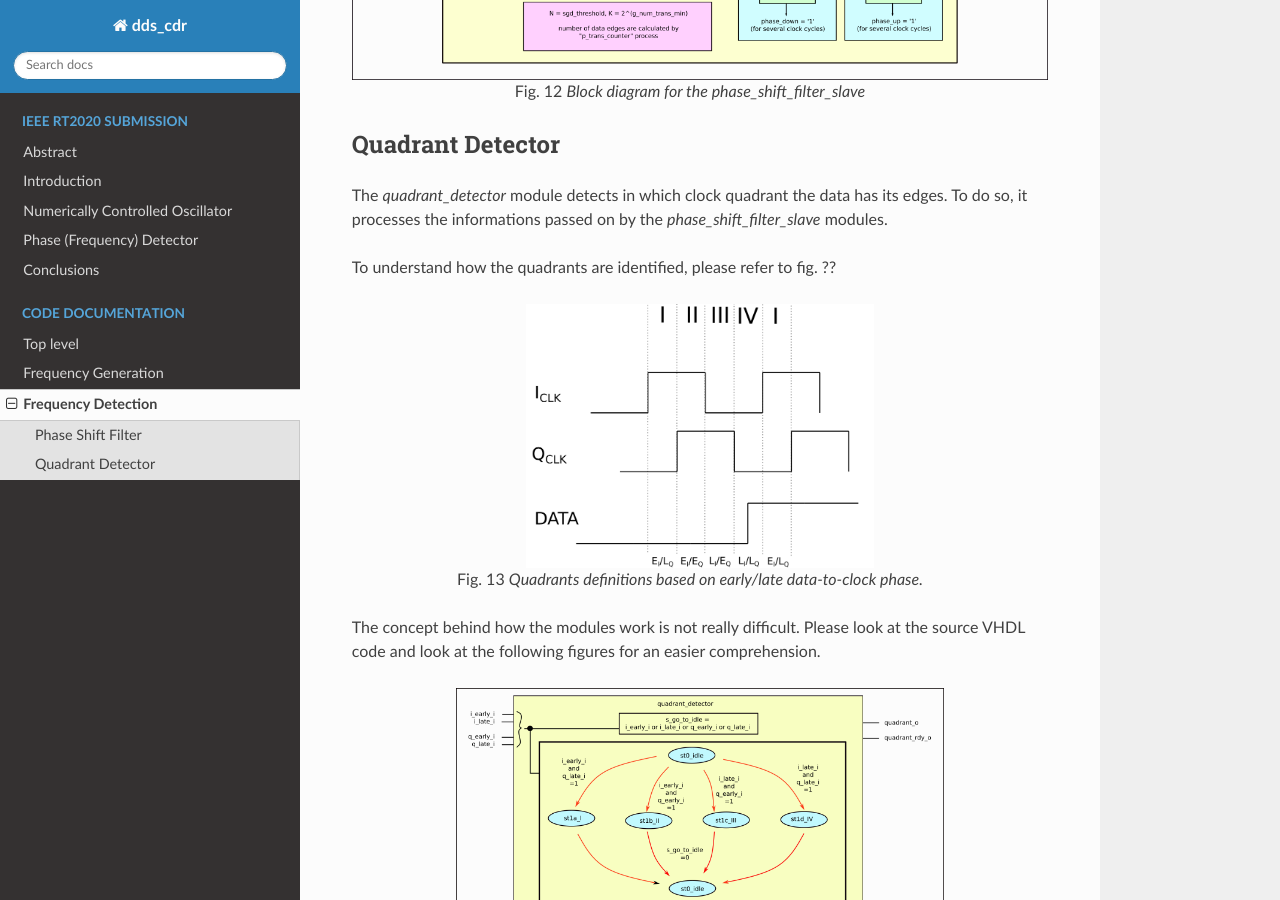
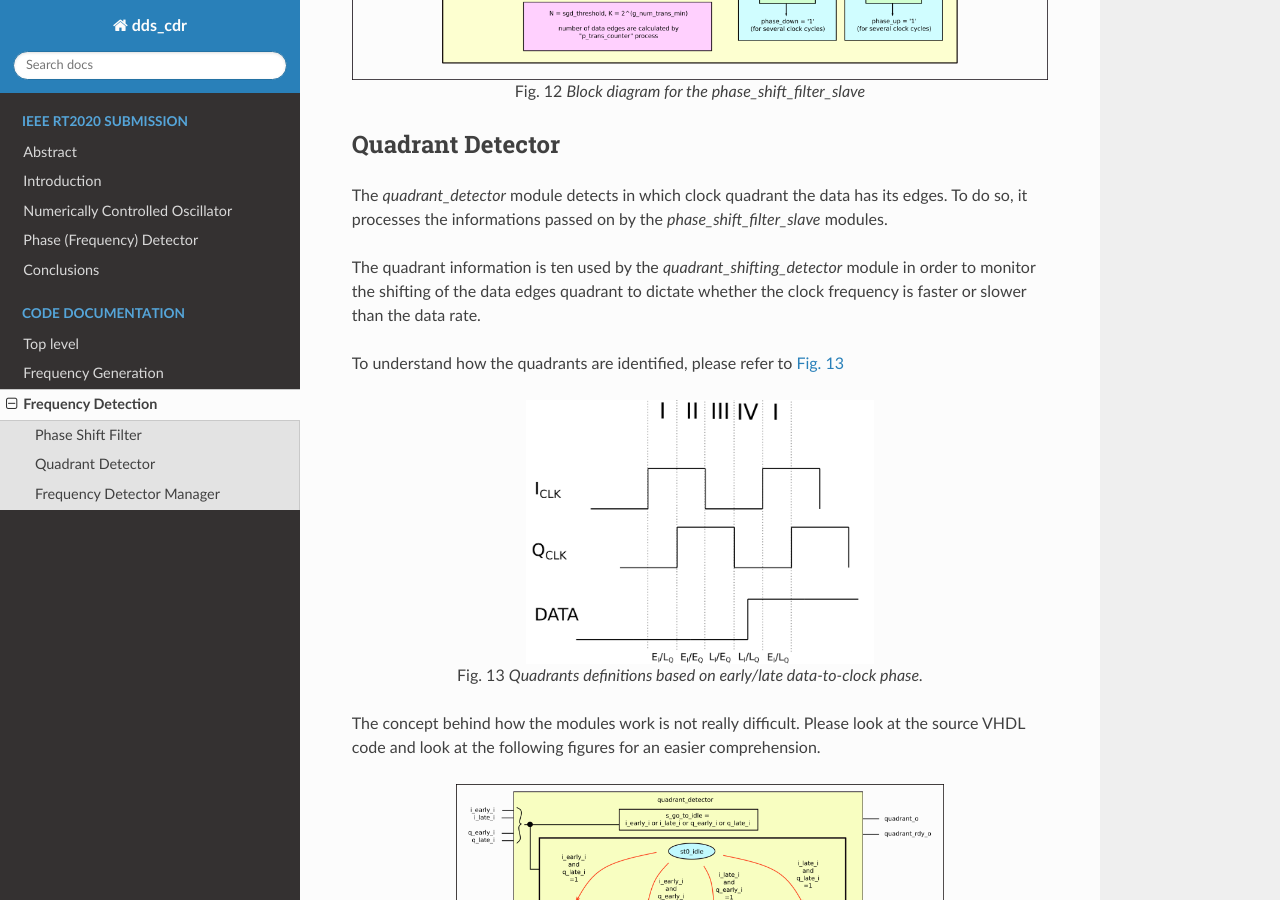
Before and after one commit to FilMarini/FPGA_CDR_core, a Sphinx documentation site: the page built from docs/source/code_doc/frequency_detector.rst, in a window 1280 px wide and 900 px high, scrolled down 2138 px. Built offline with Sphinx 7.4.7 and the Read the Docs theme 2.0.0, drawn with Linux system fonts in a browser that asks for light colours; some of the changed text lies outside the part shown.

Commit message:
fixed some sentences

```diff
--- a/docs/source/code_doc/frequency_detector.rst
+++ b/docs/source/code_doc/frequency_detector.rst
@@ -54,7 +54,9 @@ Quadrant Detector
 
 The *quadrant_detector* module detects in which clock quadrant the data has its edges. To do so, it processes the informations passed on by the *phase_shift_filter_slave* modules.
 
-To understand how the quadrants are identified, please refer to fig. ??
+The quadrant information is ten used by the *quadrant_shifting_detector* module in order to monitor the shifting of the data edges quadrant to dictate whether the clock frequency is faster or slower than the data rate.
+
+To understand how the quadrants are identified, please refer to :numref:`quad`
 
 .. _quad:
 .. figure:: quadrant_thing/quadrants.png
@@ -81,3 +83,9 @@ The concept behind how the modules work is not really difficult. Please look at
    Block diagram for the quadrant_shifting_detector
 
 To avoid any mis-shifting-detection going from the idle state to the next states, the *quadrant_shifting_detector* module presents a set-reset flip-flop which enables the shifting identification only when at least one quadrant was already identified.
+
+The *locked_o* port of the *quadrant_shifter_detector* module can be though as a primordial CDR lock flag, but in the code this is actually not used and the locked flag comes from the *lock_manager* module.
+
+
+Frequency Detector Manager
+##########################
```
